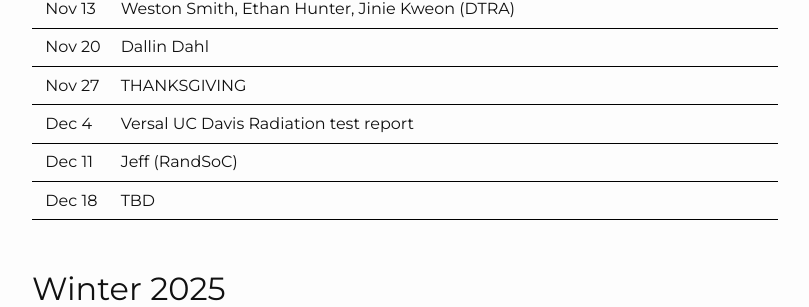
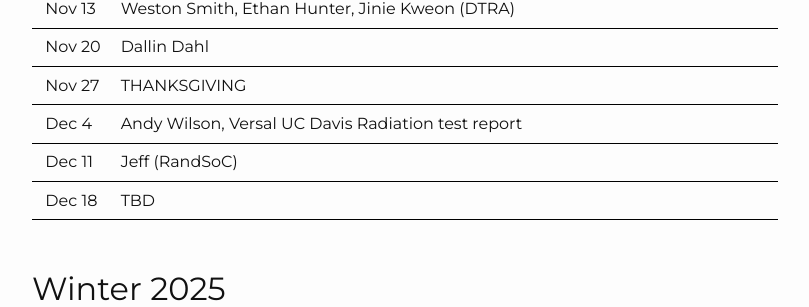
Before and after one commit to byuccl/byuccl.github.io, a Jekyll site: the page built from pages/schedule.md, in a window 1280 px wide and 900 px high, scrolled down 505 px. Shown: the part 146-453 px from the top of the window, without its empty margins (53-862 px from the left). Built offline with Jekyll 4.4.1, drawn with Linux system fonts in a browser that asks for light colours; nearby versions of some CDN libraries.

Commit message:
Updated schedule

```diff
--- a/pages/schedule.md
+++ b/pages/schedule.md
@@ -21,7 +21,7 @@ title: Schedule
 | Nov 13 | Weston Smith, Ethan Hunter, Jinie Kweon (DTRA)
 | Nov 20 | Dallin Dahl
 | Nov 27 | THANKSGIVING |
-| Dec 4  | Versal UC Davis Radiation test report
+| Dec 4  | Andy Wilson, Versal UC Davis Radiation test report
 | Dec 11 | Jeff (RandSoC)
 | Dec 18 | TBD
 
```
